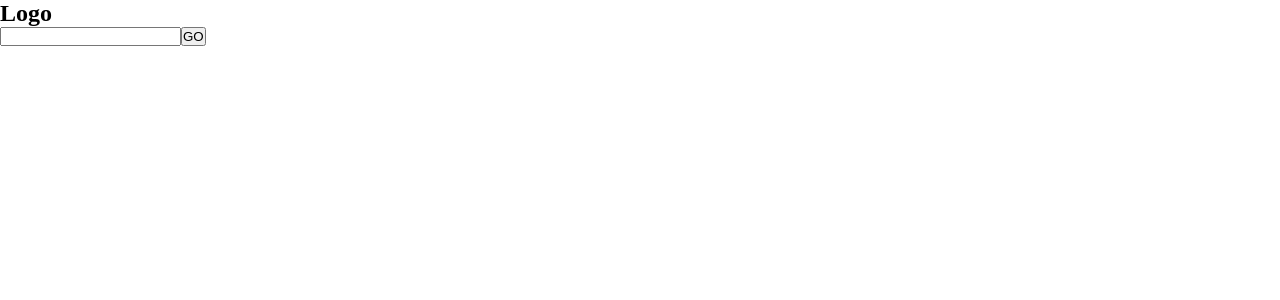
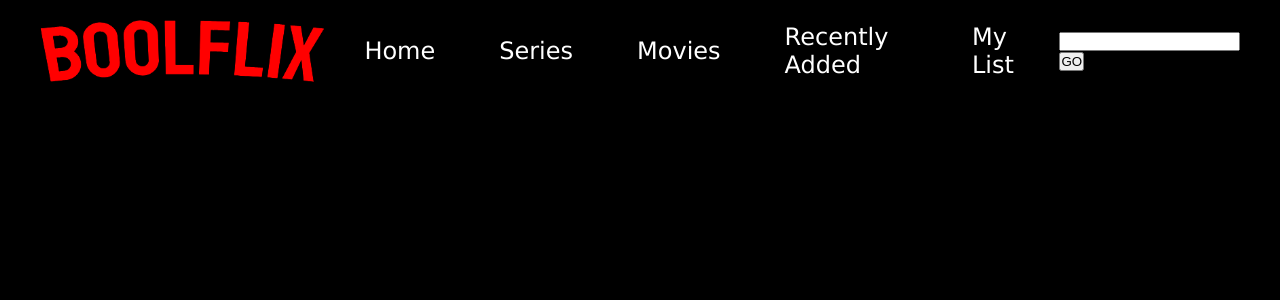
Before and after one commit to AlexTimoncini/vite-boolflix, a Vue app: page / in a window 1280 px wide. Shown: the top 300 px of the page. Built offline with nearby package versions, Linux system fonts and the light colour scheme.

Commit message:
added custom boolfix logo + nav list

```diff
--- a/src/components/HeaderNavbar.vue
+++ b/src/components/HeaderNavbar.vue
@@ -11,7 +11,30 @@
 
 <template>
     <nav>
-        <h1>Logo</h1>
+        <div class="ivy_container">
+            <div class="ivy_logo_box">
+                <img src="../assets/boolflix_logo.png" alt="">
+            </div>
+            <ul class="ivy_nav_menu">
+                <li class="ivy_nav_item">
+                    <a href="#">Home</a>
+                </li>
+                <li class="ivy_nav_item">
+                    <a href="#">Series</a>
+                </li>
+                <li class="ivy_nav_item">
+                    <a href="#">Movies</a>
+                </li>
+                <li class="ivy_nav_item">
+                    <a href="#">Recently Added</a>
+                </li>
+                <li class="ivy_nav_item">
+                    <a href="#">My List</a>
+                </li>
+            </ul>
+        </div>
+
+
         <div class="ivy_search_box">
             <input type="text" v-model="searchValue">
             <button @click="$emit('lookingFilm', searchValue)">GO</button>
@@ -20,5 +43,30 @@
 </template>
 
 <style lang="scss" scoped>
+@use '../styles/partials/mixin' as *;
+    nav{
+        padding: 1rem 2rem;
+        @include flex(row, space-between, center, nowrap);
 
+        .ivy_container{
+            display: flex;
+            .ivy_logo_box{
+                height: 70px;
+
+                img{
+                    height: 100%;
+                    display: block;
+                }
+            }
+
+            .ivy_nav_menu{
+                @include flex;
+
+                .ivy_nav_item{
+                    font-size: 1.5rem;
+                    padding: 0 2rem;
+                }
+            }
+        }
+    }
 </style>
--- a/src/styles/general.scss
+++ b/src/styles/general.scss
@@ -1,5 +1,5 @@
-@use './partials/mixin.scss' as *;
-@use './partials/variables.scss' as *;
+@use './partials/mixin' as *;
+@use './partials/variables' as *;
 
 *,
 *::before,
@@ -8,3 +8,19 @@ margin: 0;
 padding: 0;
 box-sizing: border-box;
 }
+
+body{
+    background-color: black;
+    height: 100vh;
+    color: #fff;
+    font-family: 'Lucida Sans', 'Lucida Sans Regular', 'Lucida Grande', 'Lucida Sans Unicode', Geneva, Verdana, sans-serif;
+}
+
+a{
+    color: #fff;
+    text-decoration: none;
+}
+
+ul{
+    list-style: none;
+}
--- a/src/styles/partials/_mixin.scss
+++ b/src/styles/partials/_mixin.scss
@@ -0,0 +1,7 @@
+@mixin flex($direction: row, $justify: center, $align: center, $wrap: nowrap){
+    display: flex;
+    flex-direction: $direction;
+    justify-content: $justify;
+    align-items: $align;
+    flex-wrap: $wrap;
+}
```
Also changed, not shown: src/assets/boolflix_logo.png (added).
